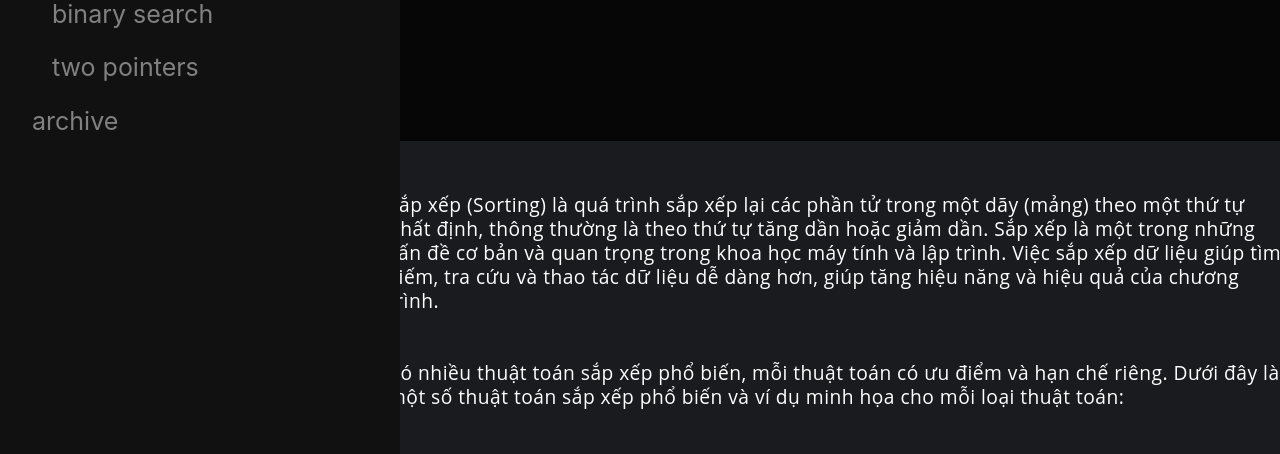
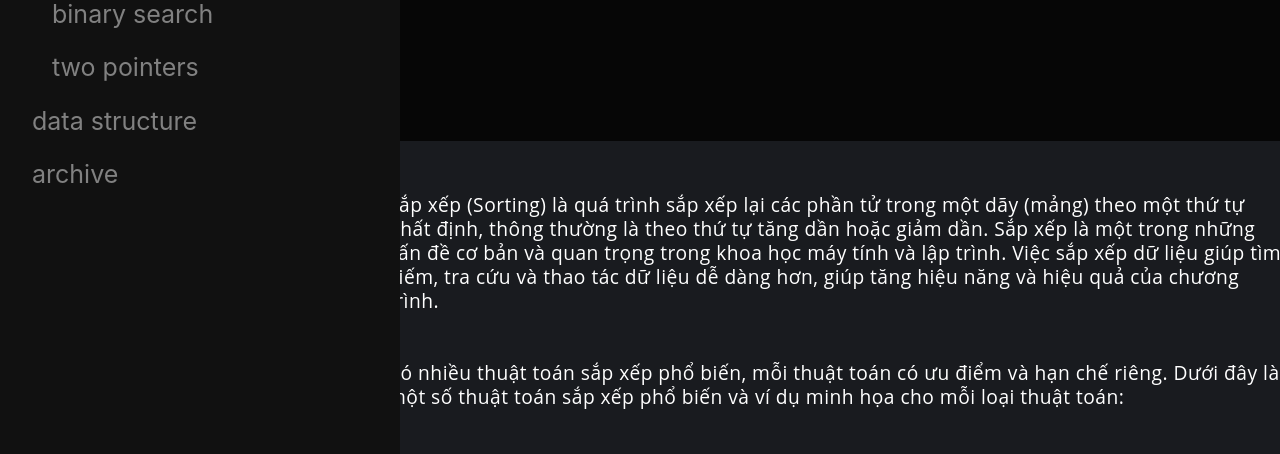
Before and after one commit to quan759/TPQN-wiki, a plain HTML site: page pages/sort.html in a window 1280 px wide. Shown: the part 340-794 px from the top of the page. Drawn offline with nearby package versions, Linux system fonts and the light colour scheme.

Commit message:
first commit

```diff
--- a/pages/sort.html
+++ b/pages/sort.html
@@ -36,7 +36,9 @@
   <a href="sort.html" class="med">sort</a>
   <a href="bin.html" class="med">binary search</a>
   <a href="point.html" class="med">two pointers</a>
+  <a class = "big">data structure</a>
   <a href="archive.html" class="big">archive</a>
+
 </div>
   <div id = "main" class = "code1">
 <section class="hero is-medium">
```
Also changed, not shown: index.html (+1 -0 lines), pages/archive.html (+1 -0 lines), pages/bin.html (+1 -0 lines), pages/comp.html (+1 -0 lines), pages/point.html (+1 -0 lines).
